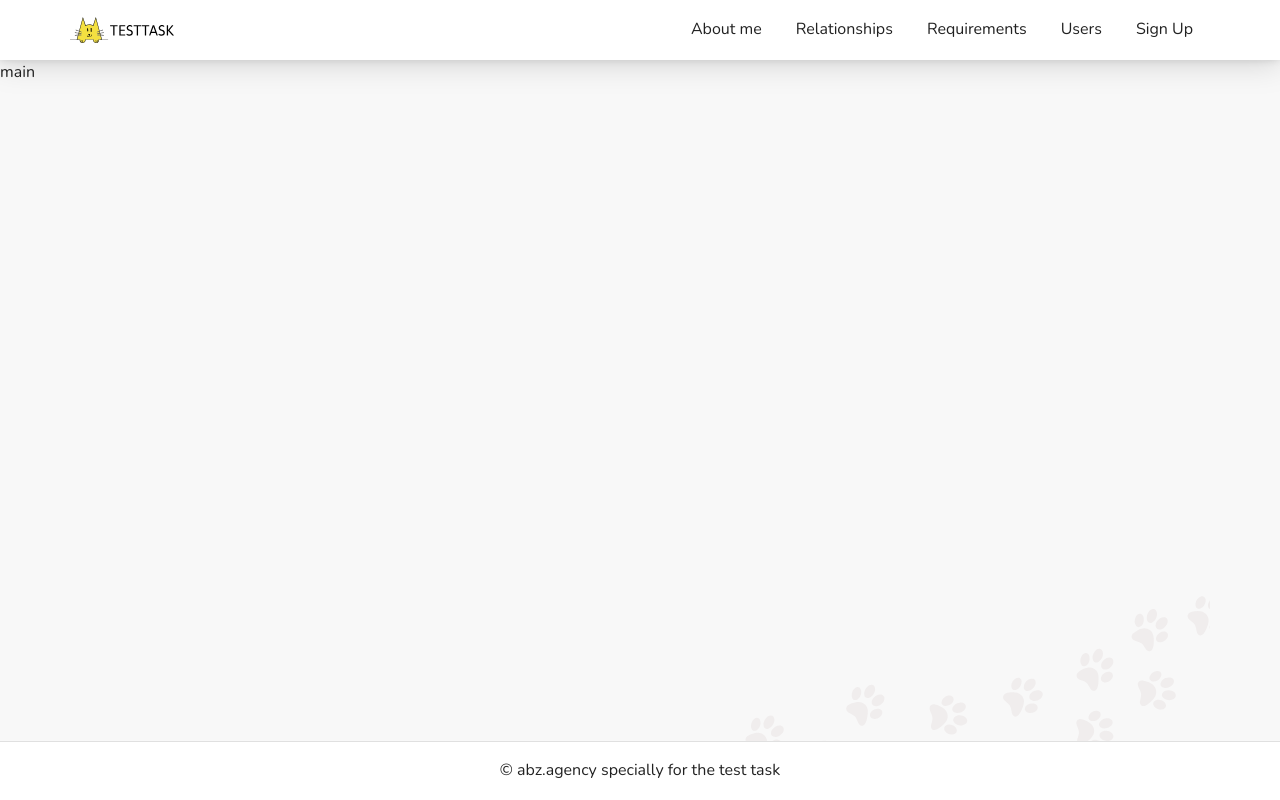
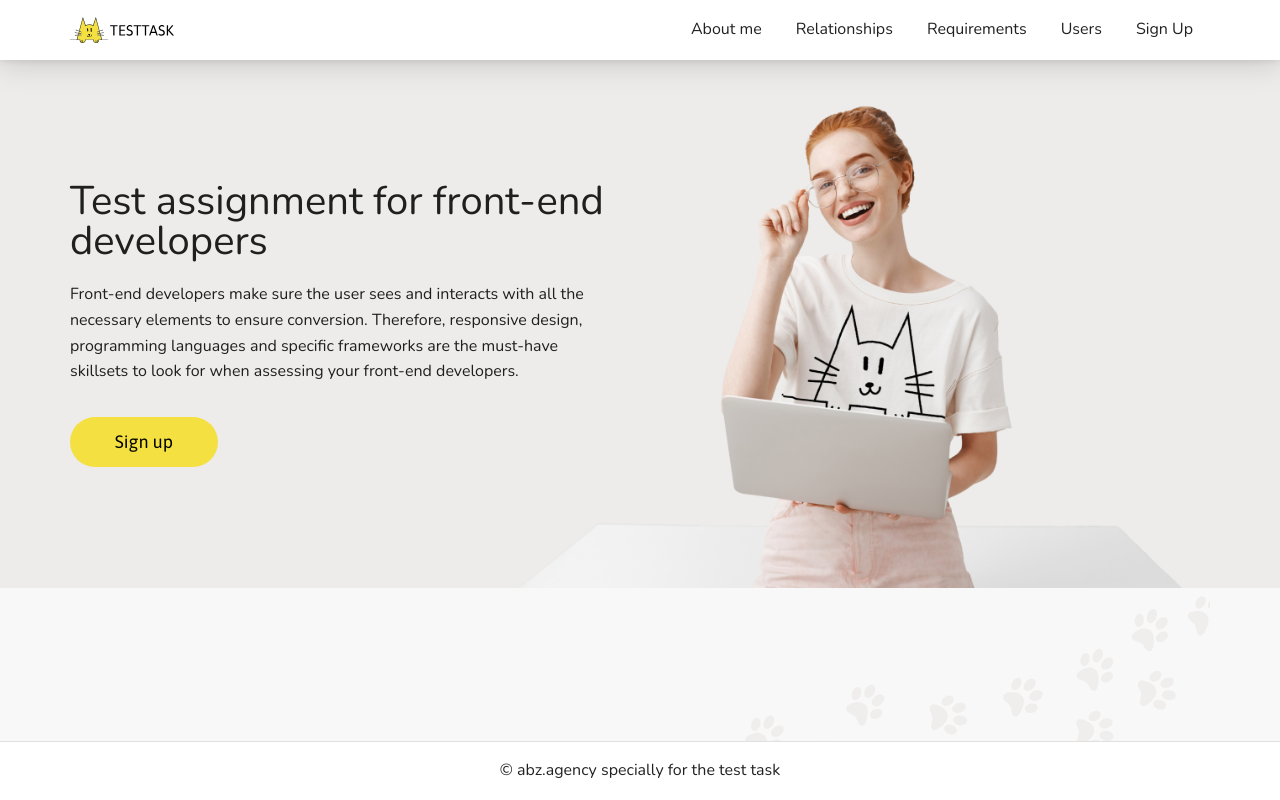
Before and after one commit to androfficial/react-signup-landing, a React (Create React App) app: page / in a window 1280 px wide. Built offline with nearby package versions, Linux system fonts and the light colour scheme.

Commit message:
Added Intro section. Updated styles

```diff
--- a/src/components/App/index.tsx
+++ b/src/components/App/index.tsx
@@ -1,10 +1,12 @@
-import { Footer, Header } from '..';
+import { Footer, Header, Intro } from '..';
 
 const App = () => {
   return (
     <>
       <Header />
-      <main className='page'>main</main>
+      <main className='page'>
+        <Intro />
+      </main>
       <Footer />
     </>
   );
--- /dev/null
+++ b/src/components/Intro/index.tsx
@@ -0,0 +1,27 @@
+/* eslint-disable jsx-a11y/anchor-is-valid */
+
+const Intro = () => {
+  return (
+    <section className='page__intro intro'>
+      <div className='intro__container container'>
+        <div className='intro__info info-intro'>
+          <h1 className='info-intro__title h1'>
+            Test assignment for front-end developers
+          </h1>
+          <p className='info-intro__text'>
+            Front-end developers make sure the user sees and interacts with all
+            the necessary elements to ensure conversion. Therefore, responsive
+            design, programming languages and specific frameworks are the
+            must-have skillsets to look for when assessing your front-end
+            developers.
+          </p>
+          <button className='info-intro__btn btn btn--yellow' type='button'>
+            <span>Sign up</span>
+          </button>
+        </div>
+      </div>
+    </section>
+  );
+};
+
+export default Intro;
--- a/src/components/index.ts
+++ b/src/components/index.ts
@@ -1,2 +1,3 @@
 export { default as Footer } from './Footer';
 export { default as Header } from './Header';
+export { default as Intro } from './Intro';
--- /dev/null
+++ b/src/styles/blocks/@keyframes.scss
@@ -0,0 +1,11 @@
+@keyframes button-width-animation {
+  0% {
+    width: 120px;
+  }
+  91% {
+    width: 105px;
+  }
+  100% {
+    width: 105px;
+  }
+}
--- a/src/styles/blocks/header.scss
+++ b/src/styles/blocks/header.scss
@@ -151,14 +151,14 @@
       left: -100%;
       z-index: 103;
       width: $OpenMenuWidth;
-      height: $heightHeaderInner + px;
+      height: $heightHeaderInner;
       content: '';
       background-color: #fff;
       transition: left 0.6s ease 0s;
     }
     &::after {
       position: fixed;
-      top: $heightHeaderInner - 1 + px;
+      top: $heightHeaderInner;
       left: 0;
       z-index: 105;
       width: $OpenMenuWidth;
--- a/src/styles/blocks/ui.scss
+++ b/src/styles/blocks/ui.scss
@@ -1,19 +1,64 @@
 .btn {
+  position: relative;
   display: inline-flex;
   align-items: center;
   justify-content: center;
   min-width: 148px;
   height: 50px;
   padding: 0 16px;
+  overflow: hidden;
   font-family: 'Asap', sans-serif;
   font-size: 18px;
   font-weight: 400;
   line-height: math.div(25, 18) * 100%;
   text-align: center;
   user-select: none;
-  background: #f4e041;
+  background-color: transparent;
   border-radius: 80px;
-  transition: color 0.3s ease 0s, background-color 0.3s ease 0s;
+  transition: all 0.3s ease 0s;
+  &::before,
+  &::after {
+    position: absolute;
+    top: 0;
+    left: 50%;
+    z-index: 1;
+    content: '';
+    background-color: rgba(#7e7e7e, 0.5);
+    border-radius: 80px;
+  }
+  &::before {
+    width: 0;
+    height: 100%;
+    transform: translateX(-50%);
+  }
+  &::after {
+    width: 130px;
+    height: 86px;
+    transition: transform 0.3s ease 0s;
+    transform: translate(-50%, 0px) scale(0);
+  }
+  &:not(:disabled):active {
+    &::after {
+      transform: translate(-50%, 0px) scale(1);
+    }
+  }
+  &:not(:active):focus {
+    &::before {
+      animation: button-width-animation 1.1s ease-in-out infinite alternate;
+    }
+  }
+  &:disabled {
+    color: #fff;
+    background-color: #b4b4b4;
+  }
+}
+.btn--yellow {
+  background-color: $primaryColor;
+  @media (hover: hover) {
+    &:not(:active):not(:focus):not(:disabled):hover {
+      background-color: #ffe302;
+    }
+  }
 }
 .h1 {
   font-size: 40px;
--- a/src/styles/blocks/variables.scss
+++ b/src/styles/blocks/variables.scss
@@ -8,5 +8,5 @@ $secondaryColor: #00bdd3;
 $backgroundColor: #f8f8f8;
 
 // Common
-$heightHeaderInner: 60;
+$heightHeaderInner: 60px;
 $OpenMenuWidth: 270px;
--- /dev/null
+++ b/src/styles/sections/intro.scss
@@ -0,0 +1,46 @@
+.intro {
+  height: 100%;
+  max-height: 650px;
+  overflow: hidden;
+  background-color: #edecea;
+  // .intro__container
+  &__container {
+    height: 100%;
+    background-image: url('../../assets/images/intro/intro-image.png');
+    background-repeat: no-repeat;
+    background-position: center center;
+    background-size: cover;
+  }
+  // .intro__info
+  &__info {
+  }
+}
+.info-intro {
+  display: flex;
+  flex-direction: column;
+  align-items: flex-start;
+  justify-content: center;
+  max-width: 670px;
+  height: 100%;
+  padding: 51px 0;
+  // .info-intro__title
+  &__title {
+    &:not(:last-child) {
+      margin-bottom: 21px;
+    }
+  }
+  // .info-intro__text
+  &__text {
+    max-width: 527px;
+    &:not(:last-child) {
+      margin-bottom: 32px;
+    }
+  }
+  // .info-intro__btn
+  &__btn {
+    span {
+      position: relative;
+      z-index: 5;
+    }
+  }
+}
--- a/src/styles/style.scss
+++ b/src/styles/style.scss
@@ -41,15 +41,22 @@ body {
   margin: 0 auto;
 }
 
+// <ПОДКЛЮЧЕНИЕ @KEYFRAMES АНИМАЦИЙ>====================================
+@import 'blocks/@keyframes';
+
 // <ПОДКЛЮЧЕНИЕ ГОТОВЫХ КЛАССОВ>========================================
 @import 'blocks/ui';
 
 // === <ПОДКЛЮЧЕНИЕ ФАЙЛОВ СТИЛЕЙ СТРАНИЦ И ЭЛЕМЕНТОВ> =================
 @import 'blocks/header';
+@import 'sections/intro';
 @import 'blocks/footer';
 
 // === <ОСНОВНОЙ БЛОК> =================================================
 .page {
   flex: 1 1 auto;
   padding-top: 60px;
+  // .page__intro
+  &__intro {
+  }
 }
```
Also changed, not shown: src/styles/pages/not-found.scss (deleted, +0 -46 lines), src/assets/images/intro/intro-image.png (added).
